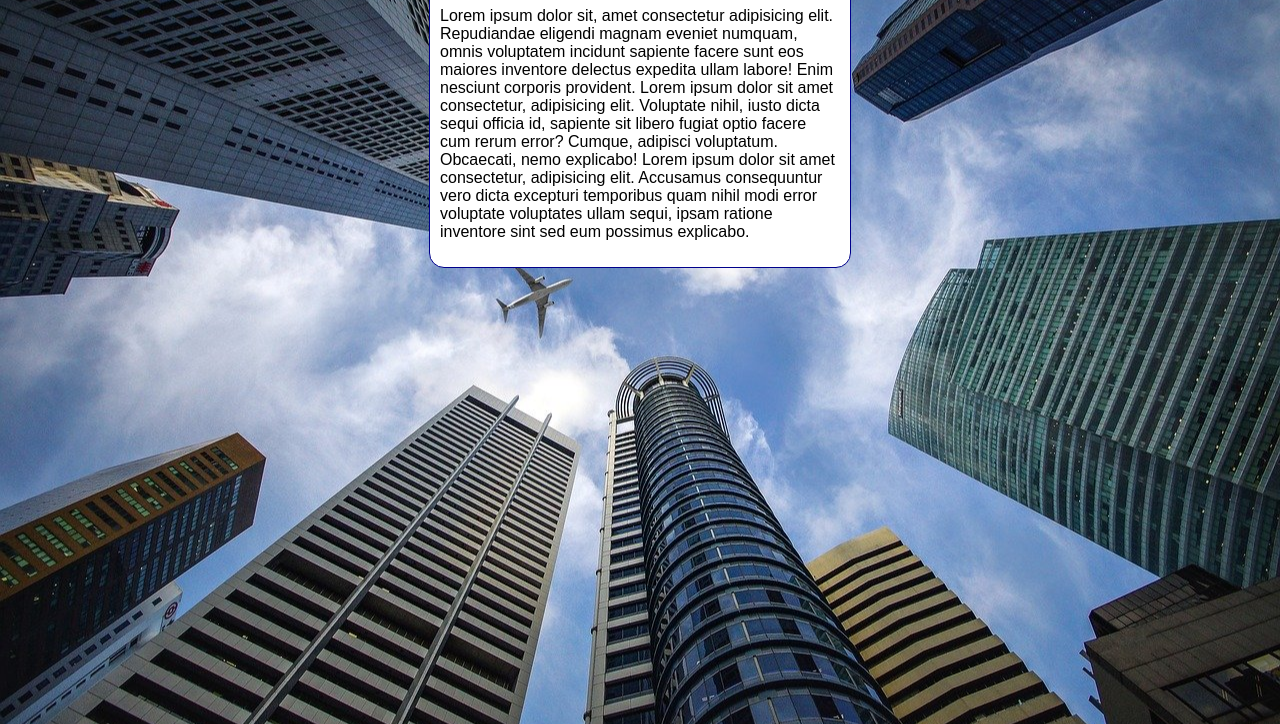
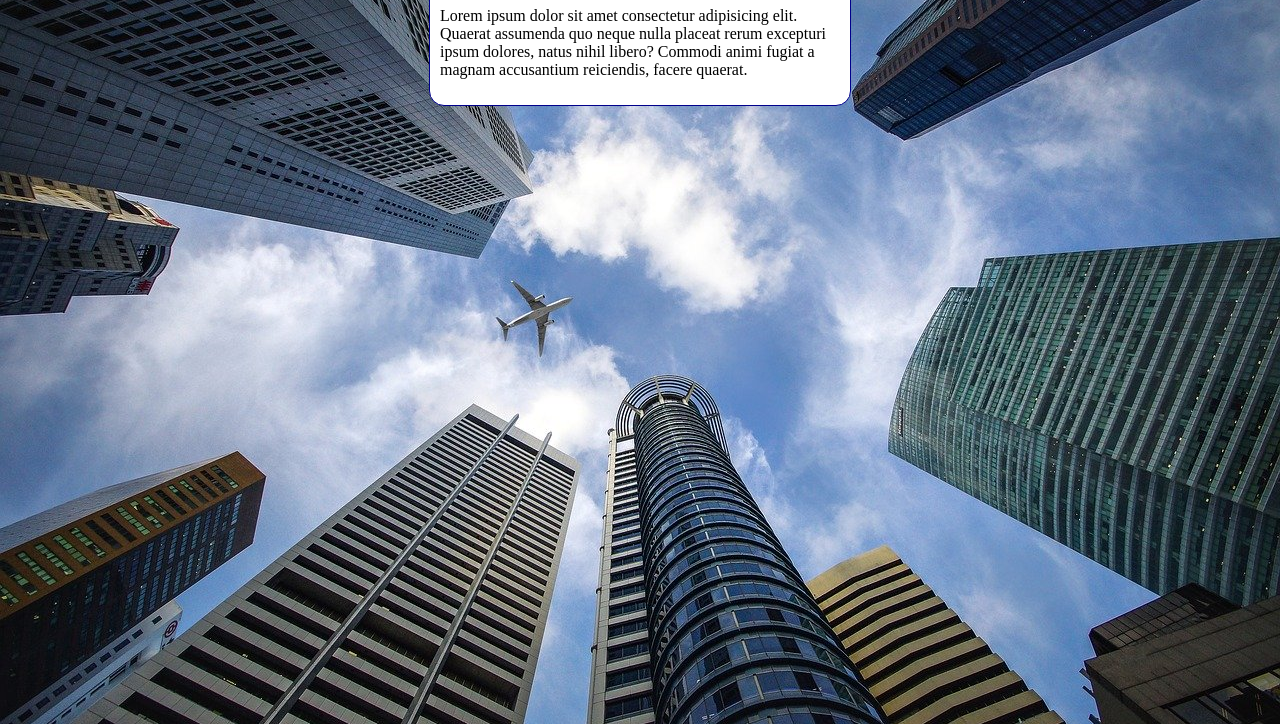
Before and after one commit to PedroSawczuk/html-css, a plain HTML site: page exercicios/ex022/fundo006.html in a window 1280 px wide. Shown: the part 92-816 px from the top of the page. Drawn offline with Linux system fonts and the light colour scheme.

Commit message:
atualização

```diff
--- a/exercicios/ex022/fundo006.html
+++ b/exercicios/ex022/fundo006.html
@@ -9,17 +9,25 @@
     <style>
         body {
             height: 100vh;
-            background-color: #000;
-            background-image: url(imagens/wallpaper002.jpg);
-            background-repeat: no-repeat;
-            background-position: center center;
-            background-size: cover;
-            font-family: 'Montserrat', sans-serif;
+                /* background-color: #000;
+                background-image: url(imagens/wallpaper002.jpg);
+                background-position: center center;
+                background-repeat: no-repeat;
+                background-size: cover;
+                background-attachment: fixed;
+                font-family: 'Montserrat', sans-serif; */
+                background: black url(imagens/wallpaper002.jpg) center center no-repeat fixed;
+                background-size: cover;
         }
+
+
+        /* Sorthand - background
+            color > image > position > repeat > [size] > attachment
+        */
 
         main {
             background-color: #fff;
-            width: 400px;
+            max-width: 400px;
             padding: 10px;
             margin: auto;
             border: 1px solid darkblue;
@@ -30,7 +38,7 @@
 <body>
     <main>
         <h1>Teste</h1>
-        <p>Lorem ipsum dolor sit, amet consectetur adipisicing elit. Repudiandae eligendi magnam eveniet numquam, omnis voluptatem incidunt sapiente facere sunt eos maiores inventore delectus expedita ullam labore! Enim nesciunt corporis provident. Lorem ipsum dolor sit amet consectetur, adipisicing elit. Voluptate nihil, iusto dicta sequi officia id, sapiente sit libero fugiat optio facere cum rerum error? Cumque, adipisci voluptatum. Obcaecati, nemo explicabo! Lorem ipsum dolor sit amet consectetur, adipisicing elit. Accusamus consequuntur vero dicta excepturi temporibus quam nihil modi error voluptate voluptates ullam sequi, ipsam ratione inventore sint sed eum possimus explicabo.</p>
+        <p>Lorem ipsum dolor sit amet consectetur adipisicing elit. Quaerat assumenda quo neque nulla placeat rerum excepturi ipsum dolores, natus nihil libero? Commodi animi fugiat a magnam accusantium reiciendis, facere quaerat.</p>
 
     </main>
 </body>
```
